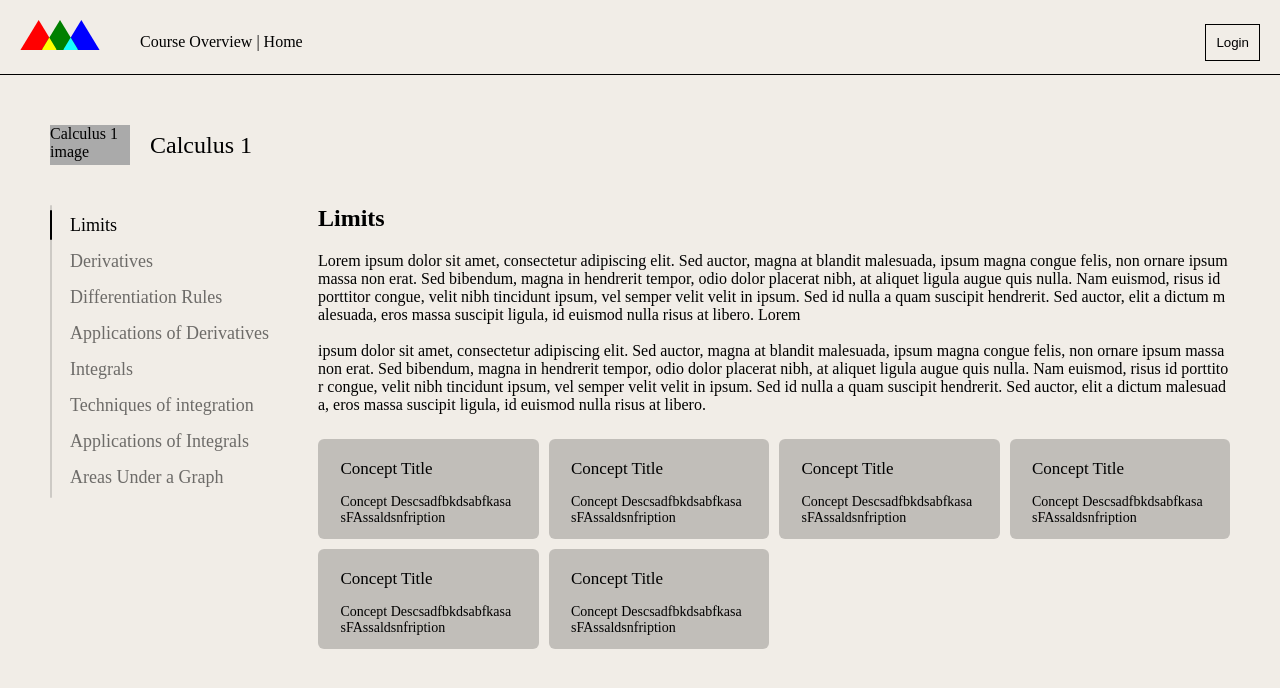
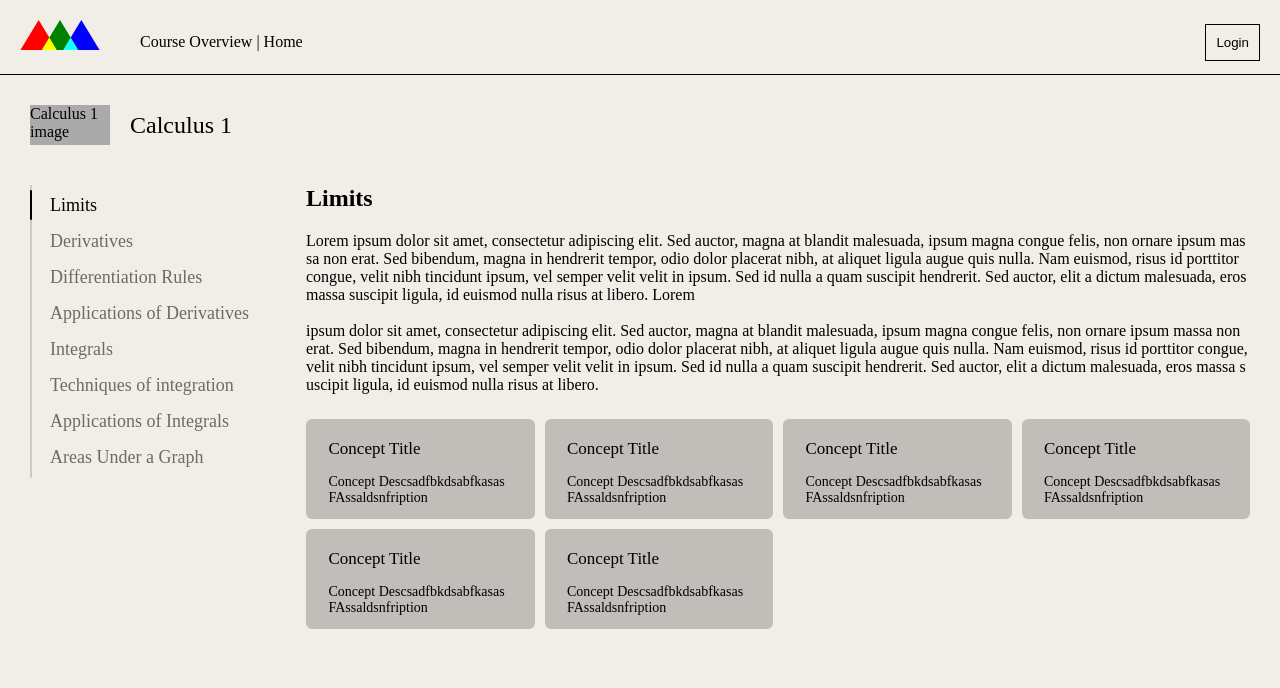
Before and after one commit to DanielKuznetsov/Personalized-Learning-Platform, a React (Create React App) app in the folder e-learning/: page / in a window 1280 px wide. Shown: the top 688 px of the page. Built offline with nearby package versions, Linux system fonts and the light colour scheme.

Commit message:
Encapsulate Concept/Subject Content into its own component

```diff
--- a/e-learning/src/App.js
+++ b/e-learning/src/App.js
@@ -1,6 +1,7 @@
 import Navbar from "./Navbar";
 import SubjectOverview from "./SubjectOverview";
-import "./styles/App.scss"
+import "./styles/App.scss";
+import Concept from "./Concept";
 
 function App() {
   return (
--- a/e-learning/src/Concept.js
+++ b/e-learning/src/Concept.js
@@ -1,8 +1,15 @@
 import React from "react";
-import "./styles/Concept.scss"
+import "./styles/Concept.scss";
+import ConceptHeader from "./ConceptHeader";
+import ConceptContent from "./ConceptContent";
 
 function Concept() {
-  return <div>Concept</div>;
+  return (
+    <div className="Concept">
+      <ConceptHeader concept />
+      <ConceptContent />
+    </div>
+  );
 }
 
 export default Concept;
--- /dev/null
+++ b/e-learning/src/ConceptContent.js
@@ -0,0 +1,40 @@
+import React from "react";
+import OverviewCard from "./OverviewCard";
+import "./styles/ConceptContent.scss";
+
+function ConceptContent({ subject }) { // subject or concept -> depends on what is fetching
+  return (
+    <div className="ConceptContent-context">
+      <p className="subtitle-name">Limits</p>
+      <p className="context">
+        Lorem ipsum dolor sit amet, consectetur adipiscing elit. Sed auctor,
+        magna at blandit malesuada, ipsum magna congue felis, non ornare ipsum
+        massa non erat. Sed bibendum, magna in hendrerit tempor, odio dolor
+        placerat nibh, at aliquet ligula augue quis nulla. Nam euismod, risus id
+        porttitor congue, velit nibh tincidunt ipsum, vel semper velit velit in
+        ipsum. Sed id nulla a quam suscipit hendrerit. Sed auctor, elit a dictum
+        malesuada, eros massa suscipit ligula, id euismod nulla risus at libero.
+        Lorem
+        <br />
+        <br />
+        ipsum dolor sit amet, consectetur adipiscing elit. Sed auctor, magna at
+        blandit malesuada, ipsum magna congue felis, non ornare ipsum massa non
+        erat. Sed bibendum, magna in hendrerit tempor, odio dolor placerat nibh,
+        at aliquet ligula augue quis nulla. Nam euismod, risus id porttitor
+        congue, velit nibh tincidunt ipsum, vel semper velit velit in ipsum. Sed
+        id nulla a quam suscipit hendrerit. Sed auctor, elit a dictum malesuada,
+        eros massa suscipit ligula, id euismod nulla risus at libero.
+      </p>
+      <div className="ConceptContent-cards">
+        <OverviewCard />
+        <OverviewCard />
+        <OverviewCard />
+        <OverviewCard />
+        <OverviewCard />
+        <OverviewCard />
+      </div>
+    </div>
+  );
+}
+
+export default ConceptContent;
--- /dev/null
+++ b/e-learning/src/ConceptHeader.js
@@ -0,0 +1,29 @@
+import React from "react";
+import "./styles/ConceptHeader.scss";
+
+function ConceptHeader({ concept }) {
+  return (
+    <div className="ConceptHeader">
+      {concept ? (
+        <div className="ConceptHeader-info">
+          <div className="ConceptHeader-image">Concept image</div>
+          <p className="ConceptHeader-subject-name concept">
+            <span className="subtitle">Calculus 1</span>
+            <span className="title">Some Concept from Limits</span>
+          </p>
+        </div>
+      ) : (
+        <div className="ConceptHeader-info">
+          <div className="ConceptHeader-image">Calculus 1 image</div>
+          <p className="ConceptHeader-subject-name">Calculus 1</p>
+        </div>
+      )}
+
+      {concept && (
+        <button className="ConceptHeader-button">Practice the concept</button>
+      )}
+    </div>
+  );
+}
+
+export default ConceptHeader;
--- a/e-learning/src/ContextHeader.js
+++ /dev/null
@@ -1,29 +0,0 @@
-import React from "react";
-import "./styles/ContextHeader.scss";
-
-function ContextHeader({ concept }) {
-  return (
-    <div className="ContextHeader">
-      {concept ? (
-        <div className="ContextHeader-info">
-          <div className="ContextHeader-image">Concept image</div>
-          <p className="ContextHeader-subject-name concept">
-            <span className="subtitle">Calculus 1</span>
-            <span className="title">Limits</span>
-          </p>
-        </div>
-      ) : (
-        <div className="ContextHeader-info">
-          <div className="ContextHeader-image">Calculus 1 image</div>
-          <p className="ContextHeader-subject-name">Calculus 1</p>
-        </div>
-      )}
-
-      {concept && (
-        <button className="ContextHeader-button">Practice Limits</button>
-      )}
-    </div>
-  );
-}
-
-export default ContextHeader;
--- a/e-learning/src/SubjectOverview.js
+++ b/e-learning/src/SubjectOverview.js
@@ -1,12 +1,12 @@
-import OverviewCard from "./OverviewCard";
 import "./styles/SubjectOverview.scss";
-import ContextHeader from "./ContextHeader";
+import ConceptHeader from "./ConceptHeader";
+import ConceptContent from "./ConceptContent";
 
 function SubjectOverview() {
   return (
     <div className="SubjectOverview">
       <div className="SubjectOverview-wrapper">
-        <ContextHeader />
+        <ConceptHeader />
         <div className="main">
           <div className="main-sidebar">
             <ul className="main-sidebar-list">
@@ -53,37 +53,7 @@ function SubjectOverview() {
               </li>
             </ul>
           </div>
-          <div className="main-context">
-            <p className="subtitle-name">Limits</p>
-            <p className="context">
-              Lorem ipsum dolor sit amet, consectetur adipiscing elit. Sed
-              auctor, magna at blandit malesuada, ipsum magna congue felis, non
-              ornare ipsum massa non erat. Sed bibendum, magna in hendrerit
-              tempor, odio dolor placerat nibh, at aliquet ligula augue quis
-              nulla. Nam euismod, risus id porttitor congue, velit nibh
-              tincidunt ipsum, vel semper velit velit in ipsum. Sed id nulla a
-              quam suscipit hendrerit. Sed auctor, elit a dictum malesuada, eros
-              massa suscipit ligula, id euismod nulla risus at libero. Lorem
-              <br />
-              <br />
-              ipsum dolor sit amet, consectetur adipiscing elit. Sed auctor,
-              magna at blandit malesuada, ipsum magna congue felis, non ornare
-              ipsum massa non erat. Sed bibendum, magna in hendrerit tempor,
-              odio dolor placerat nibh, at aliquet ligula augue quis nulla. Nam
-              euismod, risus id porttitor congue, velit nibh tincidunt ipsum,
-              vel semper velit velit in ipsum. Sed id nulla a quam suscipit
-              hendrerit. Sed auctor, elit a dictum malesuada, eros massa
-              suscipit ligula, id euismod nulla risus at libero.
-            </p>
-            <div className="main-cards">
-              <OverviewCard />
-              <OverviewCard />
-              <OverviewCard />
-              <OverviewCard />
-              <OverviewCard />
-              <OverviewCard />
-            </div>
-          </div>
+          <ConceptContent />
         </div>
       </div>
     </div>
--- a/e-learning/src/styles/Concept.scss
+++ b/e-learning/src/styles/Concept.scss
@@ -0,0 +1,3 @@
+.Concept {
+  padding: 3rem;
+}
--- /dev/null
+++ b/e-learning/src/styles/ConceptContent.scss
@@ -0,0 +1,22 @@
+.ConceptContent {
+  &-context {
+    flex: 4;
+
+    .subtitle-name {
+      font-size: 2.4rem;
+      font-weight: 600;
+      margin-bottom: 2rem;
+    }
+
+    .context {
+      word-break: break-all;
+      margin-bottom: 2.5rem;
+    }
+  }
+
+  &-cards {
+    display: grid;
+    grid-template-columns: repeat(4, auto);
+    gap: 1rem;
+  }
+}
--- a/e-learning/src/styles/ContextHeader.scss
+++ b/e-learning/src/styles/ConceptHeader.scss
@@ -1,6 +1,7 @@
-.ContextHeader {
+.ConceptHeader {
   display: flex;
   justify-content: space-between;
+  margin-bottom: 4rem;
 
   &-info {
     display: flex;
--- a/e-learning/src/styles/SubjectOverview.scss
+++ b/e-learning/src/styles/SubjectOverview.scss
@@ -1,12 +1,7 @@
 .SubjectOverview {
-  padding: 3rem;
-  //   background-color: yellow;
-
   &-wrapper {
-    padding: 2rem;
-    // background-color: #fff;
+    padding: 3rem;
     display: flex;
-    gap: 4rem;
     flex-direction: column;
 
     .header {
@@ -96,27 +91,6 @@
           }
         }
       }
-
-      &-context {
-        flex: 4;
-
-        .subtitle-name {
-          font-size: 2.4rem;
-          font-weight: 600;
-          margin-bottom: 2rem;
-        }
-
-        .context {
-          word-break: break-all;
-          margin-bottom: 2.5rem;
-        }
-      }
-
-      &-cards {
-        display: grid;
-        grid-template-columns: repeat(4, auto);
-        gap: 1rem;
-      }
     }
   }
 }
```
